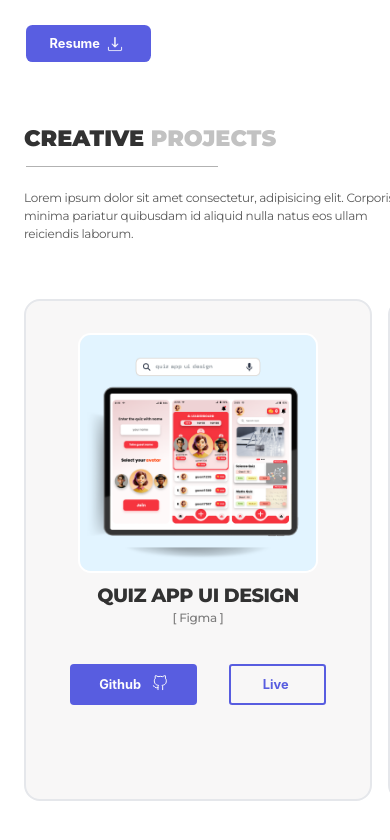
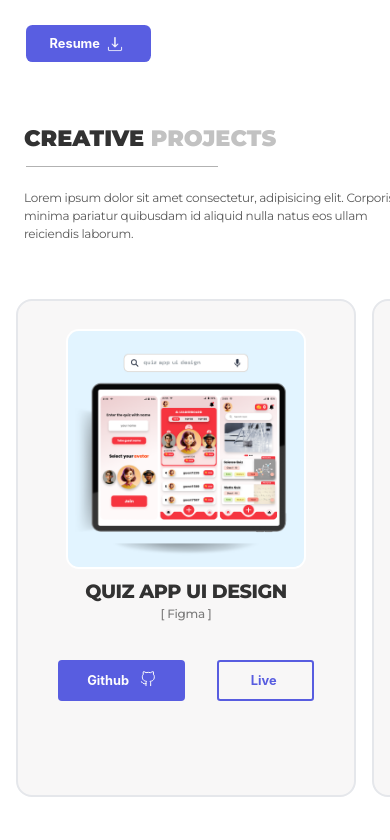
Before and after one commit to kshitijjj/Portfolio_v_1.1, a React (Create React App) app: page / in a window 390 px wide. Shown: the part 332-1172 px from the top of the page. Built offline with nearby package versions, Linux system fonts and the light colour scheme.

Commit message:
updated project card

```diff
--- a/src/Components/Project.jsx
+++ b/src/Components/Project.jsx
@@ -19,7 +19,7 @@ const Project = () => {
                 <p className='font-montserrat opacity-65 text-[0.75rem] pl-[1.5rem] w-[25rem] md:pl-[5rem] md:w-[35rem] tracking-tight'>Lorem ipsum dolor sit amet consectetur, adipisicing elit. Corporis minima pariatur quibusdam id aliquid nulla natus eos ullam reiciendis laborum.</p>
             </div>
 
-            <div id='carousel' className='flex ml-[1.5rem] gap-4 mt-[3.5rem] overflow-x-scroll scroll-smooth md:scrollbar-hide '>
+            <div id='carousel' className='flex ml-[1rem] gap-4 mt-[3.5rem] overflow-x-scroll scroll-smooth md:scrollbar-hide '>
             <ProjectCard
             buttonname="Github"
             buttonname2="Live"
--- a/src/Components/ProjectCard.jsx
+++ b/src/Components/ProjectCard.jsx
@@ -5,7 +5,7 @@ const ProjectCard = (props) => {
         <div className='bg-[#EAE7E7] bg-opacity-35 md:p-6  w-[45rem] rounded-[1rem] md:ml-[4rem] border-2 mb-[25rem]'>
 
             {/* Inner object div */}
-            <div className='flex flex-col md:flex-row justify-center items-center md:p-0 pl-4 pr-4 pt-4 pb-1'>
+            <div className='flex flex-col md:flex-row justify-center items-center md:p-0 pl-3 pr-3 pt-3 pb-1'>
 
                 {/* Image */}
                 <div className='bg-white rounded-[1.6rem] justify-center items-center md:mt-0 mt-4 md:w-[25rem] w-[15rem]'>
```
